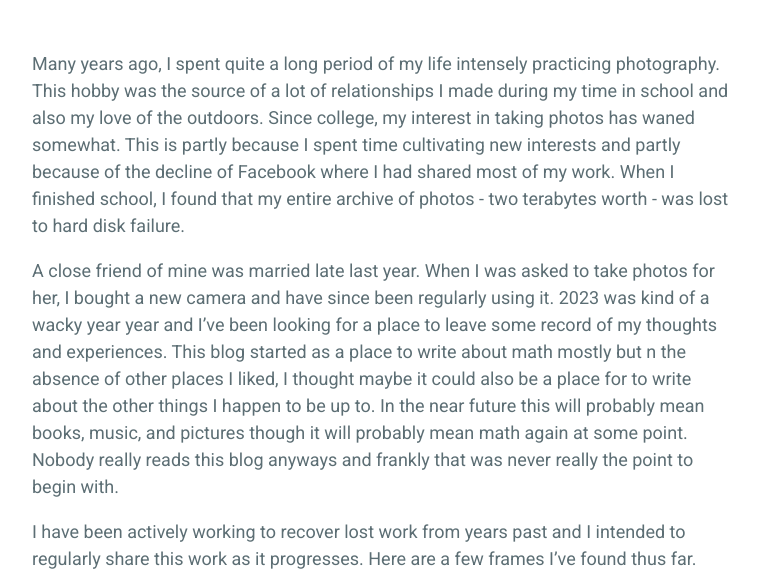
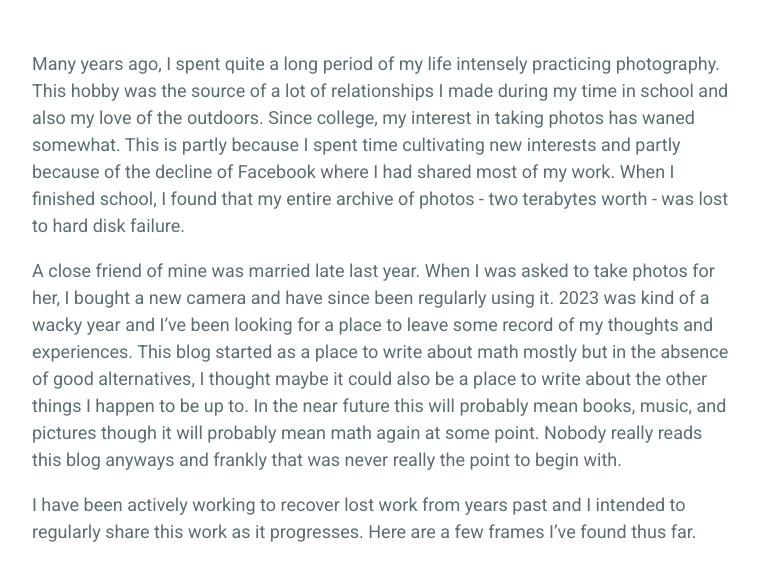
Before and after one commit to frankwang95/frankwang95.github.io, a Jekyll site: the page built from _posts/2023-08-31-the-journey-back-to-photography.md, in a window 1280 px wide and 900 px high, scrolled down 388 px, cut to the strip 0-584 px from the top of the window. Shown: the whole strip, without its empty margins (258-1017 px from the left). Built offline with Jekyll 4.4.1, drawn with Linux system fonts in a browser that asks for light colours.

Commit message:
Gibralter road post

```diff
--- a/_posts/2023-08-31-the-journey-back-to-photography.md
+++ b/_posts/2023-08-31-the-journey-back-to-photography.md
@@ -7,7 +7,7 @@ tags: photography
 
 Many years ago, I spent quite a long period of my life intensely practicing photography. This hobby was the source of a lot of relationships I made during my time in school and also my love of the outdoors. Since college, my interest in taking photos has waned somewhat. This is partly because I spent time cultivating new interests and partly because of the decline of Facebook where I had shared most of my work. When I finished school, I found that my entire archive of photos - two terabytes worth - was lost to hard disk failure.
 
-A close friend of mine was married late last year. When I was asked to take photos for her, I bought a new camera and have since been regularly using it. 2023 was kind of a wacky year year and I've been looking for a place to leave some record of my thoughts and experiences. This blog started as a place to write about math mostly but n the absence of other places I liked, I thought maybe it could also be a place for to write about the other things I happen to be up to. In the near future this will probably mean books, music, and pictures though it will probably mean math again at some point. Nobody really reads this blog anyways and frankly that was never really the point to begin with.
+A close friend of mine was married late last year. When I was asked to take photos for her, I bought a new camera and have since been regularly using it. 2023 was kind of a wacky year and I've been looking for a place to leave some record of my thoughts and experiences. This blog started as a place to write about math mostly but in the absence of good alternatives, I thought maybe it could also be a place to write about the other things I happen to be up to. In the near future this will probably mean books, music, and pictures though it will probably mean math again at some point. Nobody really reads this blog anyways and frankly that was never really the point to begin with.
 
 I have been actively working to recover lost work from years past and I intended to regularly share this work as it progresses. Here are a few frames I've found thus far.
 
```
